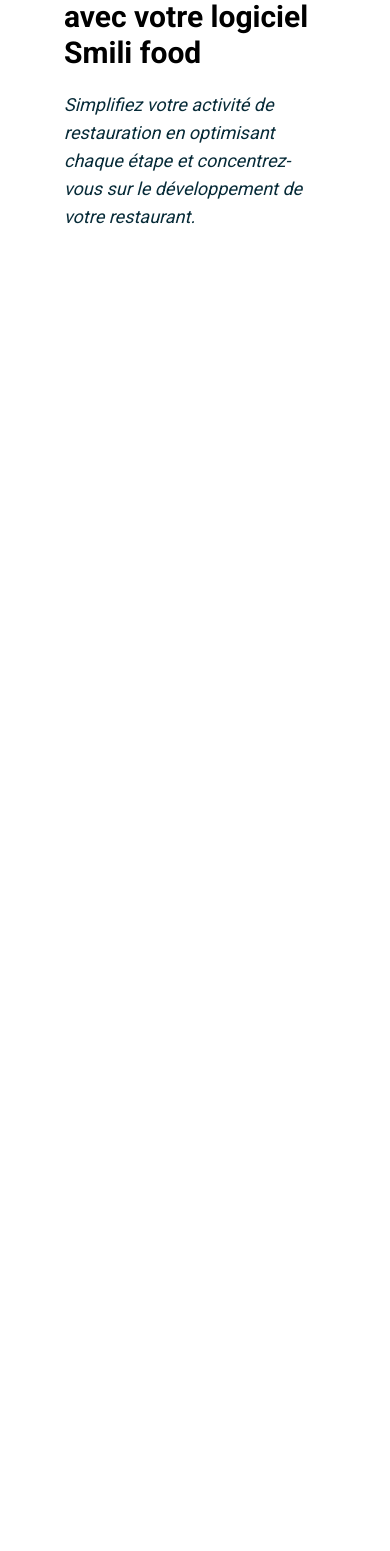
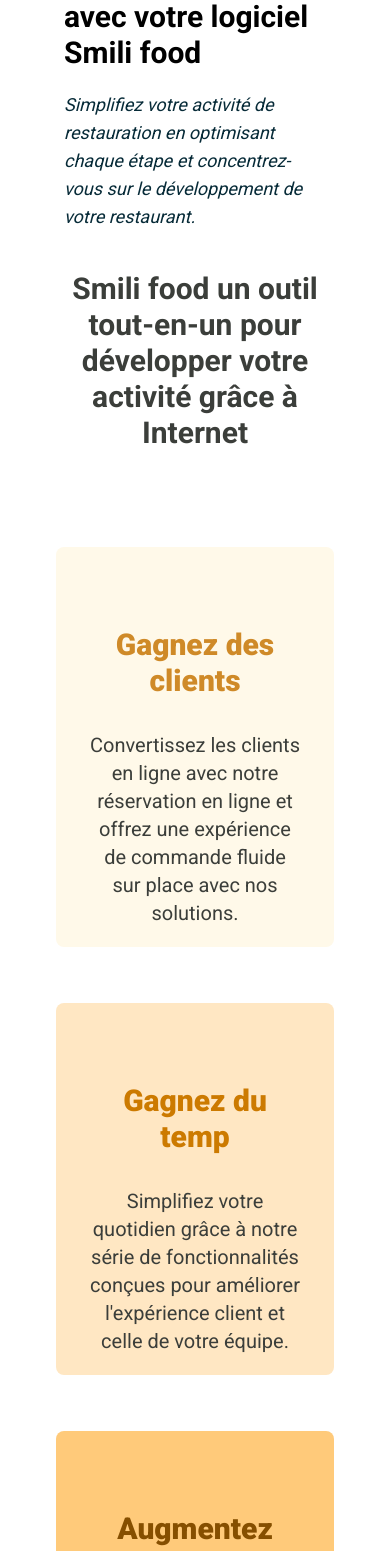
Before and after one commit to rakibul-wdp/smili-food, a React (Vite) app: page / in a window 390 px wide. Shown: the part 441-1992 px from the top of the page. Before the commit the page ends 844 px from the top, so only its background shows below. Built offline with nearby package versions, Linux system fonts and the light colour scheme.

Commit message:
services page responsive done

```diff
--- a/src/components/home/Services.tsx
+++ b/src/components/home/Services.tsx
@@ -19,12 +19,12 @@
 const Services = () => {
   return (
     <div>
-      <h1 className="text-5xl font-semibold text-black text-center pt-10 lg:px-24">Smili food un outil tout-en-un pour développer votre activité grâce à Internet</h1>
-      <div className="grid grid-cols-3 gap-14 mt-24 px-14">
+      <h1 className="text-3xl md:text-4xl lg:text-5xl font-semibold text-black text-center pt-10 px-16 md:px-20 lg:px-24">Smili food un outil tout-en-un pour développer votre activité grâce à Internet</h1>
+      <div className="grid grid-cols-1 sm:grid-cols-2 lg:grid-cols-3 gap-14 mt-24 px-14">
         {
           services.map((service) => (
             <div key={service.id} className={`${service.id === 1 && "bg-[#FFF9E9]"} ${service.id === 2 && "bg-[#FFE7C3]"} ${service.id === 3 && "bg-[#FFCA7A]"} text-center pt-20 px-8 pb-5 rounded-lg`}>
-              <h2 className={`${service.id === 1 && "text-[#CF8A28]"} ${service.id === 2 && "text-[#CC7A00]"} ${service.id === 3 && "text-[#864F00]"} text-4xl font-extrabold mb-8`}>{service.title}</h2>
+              <h2 className={`${service.id === 1 && "text-[#CF8A28]"} ${service.id === 2 && "text-[#CC7A00]"} ${service.id === 3 && "text-[#864F00]"} text-3xl md:text-4xl font-extrabold mb-8`}>{service.title}</h2>
               <p className="text-black text-xl font-light">{service.description}</p>
             </div>
           ))
--- a/src/pages/Home.tsx
+++ b/src/pages/Home.tsx
@@ -12,8 +12,8 @@
     <div>
       <Navbar />
       <Hero />
-      {/* <Services />
-      <Versatile />
+      <Services />
+      {/* <Versatile />
       <Support />
       <Testimonial />
       <QRCode />
```
